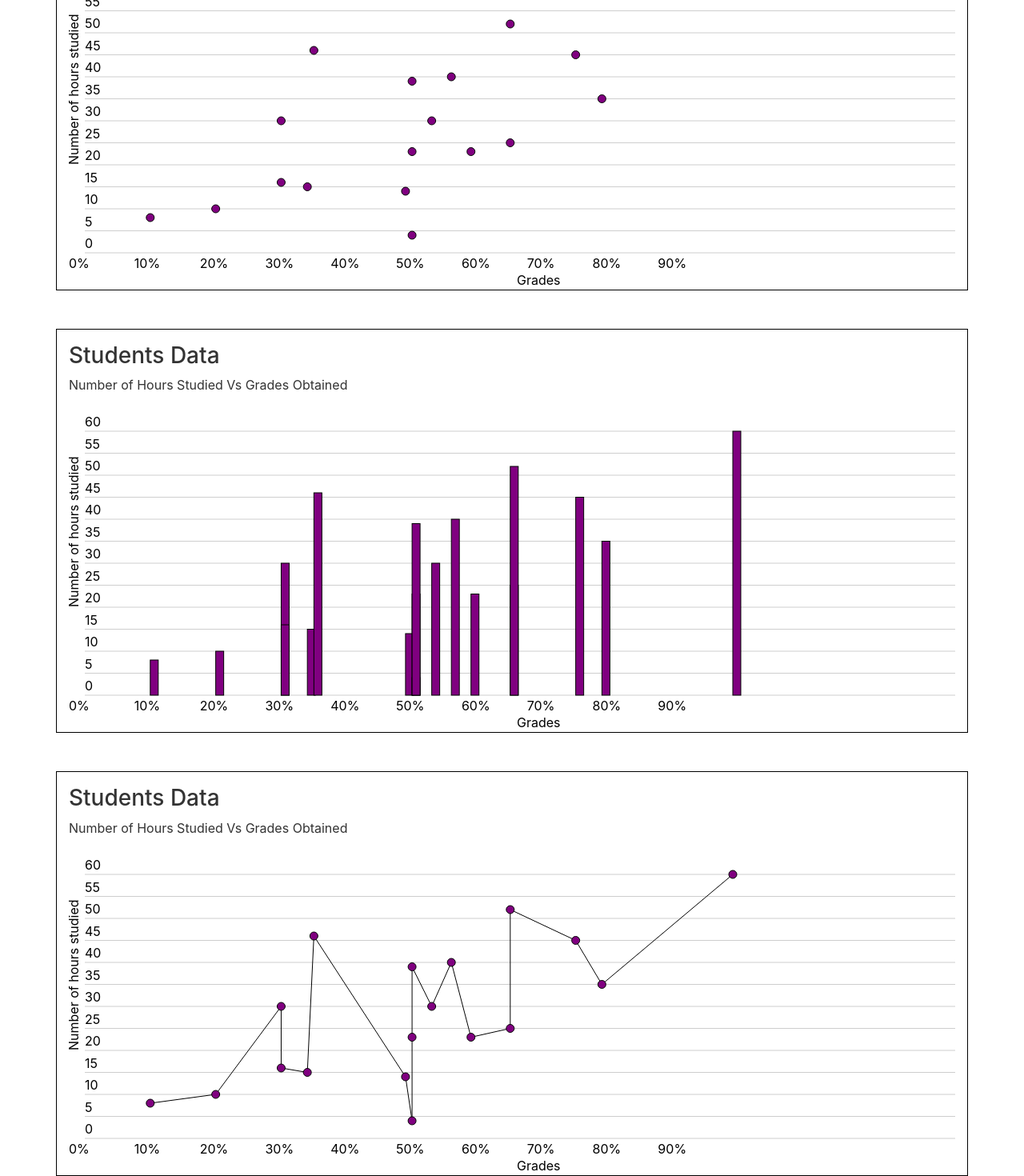
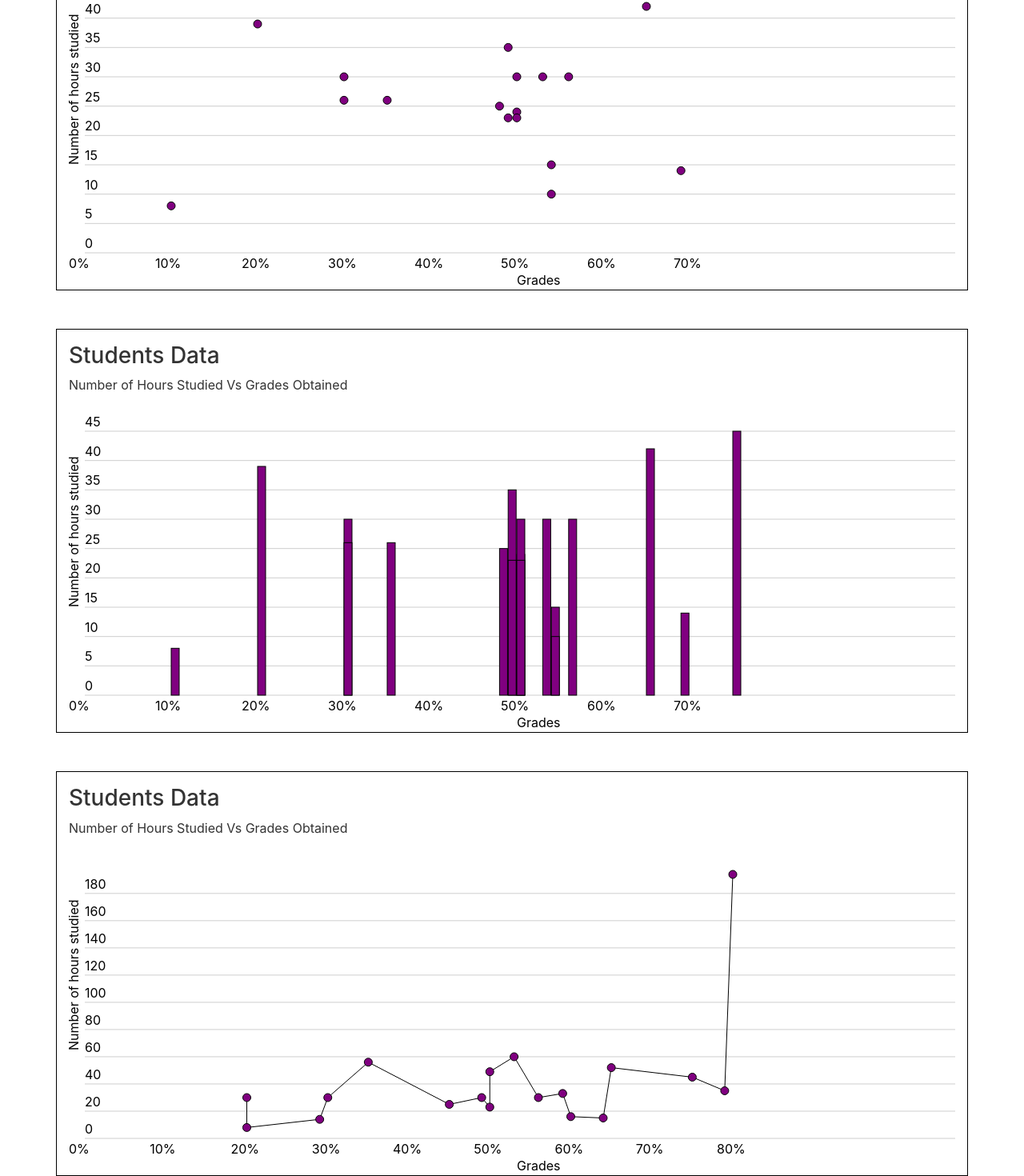
Before and after one commit to Anuradha-27/Line-Chart-Svelte-and-D3-, a Svelte app: page / in a window 1280 px wide. Shown: the part 151-1621 px from the top of the page at 80% size. Built offline with nearby package versions, Linux system fonts and the light colour scheme.

Commit message:
Major changes

```diff
--- a/src/components/BarChart.svelte
+++ b/src/components/BarChart.svelte
@@ -6,31 +6,31 @@
   import YAxis from "./shared/YAxis.svelte";
   import Header from "./shared/Header.svelte";
   import Tooltip from "./Tooltip.svelte";
-  export let config
-  export let data;
-  let width = config.chart.width;
-  let height = config.chart.height;
+  export let dataConfig1;
+  let data=dataConfig1.data;
+  let width = dataConfig1.chart.width;
+  let height = dataConfig1.chart.height;
   let hoveredData;
   $: console.log(hoveredData);
-  let path = d3
-    .line()
-    .x((d) => xScale(d.grade))
-    .y((d) => yScale(d.hours))
-    .curve(d3.curveLinear);
+  for (let i = 0; i < data.length; i++) {
+
+    data[i].xKey=data[i][`${dataConfig1.xKey}`]
+    data[i].yKey=data[i][`${dataConfig1.yKey}`]
+  }
   const margin = {
-    top: config.margin.top,
-    right: config.margin.right,
-    left: config.margin.left,
-    bottom: config.margin.bottom,
+    top: dataConfig1.margin.top,
+    right: dataConfig1.margin.right,
+    left: dataConfig1.margin.left,
+    bottom: dataConfig1.margin.bottom,
   };
   const xScale = scaleLinear()
-    .domain([0, max(data, (d) => d.grade)])
+    .domain([0, max(data, (d) => d.xKey)])
     .range([0, width - margin.left - margin.right]);
   const yScale = scaleLinear()
-    .domain([0, max(data, (d) => d.hours)])
+    .domain([0, max(data, (d) => d.yKey)])
     .range([height - margin.top - margin.bottom, 0]);
-  let xTicks = xScale.ticks(config.range.xTicks);
-  let yTicks = yScale.ticks(config.range.yTicks);
+  let xTicks = xScale.ticks(dataConfig1.range.xTicks);
+  let yTicks = yScale.ticks(dataConfig1.range.yTicks);
   let innerHeight = height - margin.top - margin.bottom;
   let innerWidth = width - margin.left - margin.right;
 </script>
@@ -47,28 +47,33 @@
     <XAxis {height} {xScale} {margin} {xTicks} />
     <YAxis {height} {yScale} {width} {margin} {yTicks} />
     <g class="rect" transform="translate({margin.left} {margin.top})">
-      <text transform={`translate(${-8},${innerHeight / 1.5}) rotate(-90)`}
-        >{config.labels.yAxis}
+      <text
+        transform={`translate(${dataConfig1.text.translate},${
+          innerHeight / dataConfig1.text.height
+        }) rotate(-90)`}
+        >{dataConfig1.labels.yAxis}
       </text>
 
-      {#each data.sort((a, b) => a.grade - b.grade) as student}
+      {#each data.sort((a, b) => a.xKey - b.xKey) as data}
         <rect
-          x={xScale(student.grade)}
-          y={yScale(student.hours)}
-          width=10 height={yScale(0)-yScale(student.hours)}
-          fill="purple"
-          stroke="black"
+          x={xScale(data.xKey)}
+          y={yScale(data.yKey)}
+          width={dataConfig1.bar.width}
+          height={yScale(0) - yScale(data.yKey)}
+          fill={dataConfig1.chart.fill}
+          stroke={dataConfig1.chart.stroke}
           on:mouseover={() => {
-            hoveredData = student;
+            hoveredData = data;
           }}
           on:focus={() => {
-            hoveredData = student;
+            hoveredData = data;
           }}
-          tabIndex="0"
+          tabIndex={dataConfig1.scatter.tabIndex}
         />
       {/each}
-      <text x={innerWidth / 1.5} y={innerHeight + 40}
-        >{config.labels.xAxis}</text
+      <text
+        x={innerWidth / dataConfig1.text.height}
+        y={innerHeight + dataConfig1.text.height1}>{dataConfig1.labels.xAxis}</text
       >
     </g>
   </svg>
@@ -78,8 +83,4 @@
 </div>
 
 <style>
-    .bars rect {
-		justify-content: space-evenly;
-		opacity: 0.65;
-	}
 </style>
--- a/src/components/LineChart.svelte
+++ b/src/components/LineChart.svelte
@@ -6,31 +6,37 @@
   import YAxis from "./shared/YAxis.svelte";
   import Header from "./shared/Header.svelte";
   import Tooltip from "./Tooltip.svelte";
-  export let config
-  export let data;
-  let width = config.chart.width;
-  let height = config.chart.height;
+  export let dataConfig;
+  let data=dataConfig.data;
+  let width = dataConfig.chart.width;
+  let height = dataConfig.chart.height;
   let hoveredData;
   $: console.log(hoveredData);
+  for (let i = 0; i < data.length; i++) {
+
+    data[i].xKey=data[i][`${dataConfig.xKey}`]
+    data[i].yKey=data[i][`${dataConfig.yKey}`]
+  }
+  console.log(data)
   let path = d3
     .line()
-    .x((d) => xScale(d.grade))
-    .y((d) => yScale(d.hours))
+    .x((d) => xScale(d.xKey))
+    .y((d) => yScale(d.yKey))
     .curve(d3.curveLinear);
   const margin = {
-    top: config.margin.top,
-    right: config.margin.right,
-    left: config.margin.left,
-    bottom: config.margin.bottom,
+    top: dataConfig.margin.top,
+    right: dataConfig.margin.right,
+    left: dataConfig.margin.left,
+    bottom: dataConfig.margin.bottom,
   };
   const xScale = scaleLinear()
-    .domain([0, max(data, (d) => d.grade)])
+    .domain([0, max(data, (d) => d.xKey)])
     .range([0, width - margin.left - margin.right]);
   const yScale = scaleLinear()
-    .domain([0, max(data, (d) => d.hours)])
+    .domain([0, max(data, (d) => d.yKey)])
     .range([height - margin.top - margin.bottom, 0]);
-  let xTicks = xScale.ticks(config.range.xTicks);
-  let yTicks = yScale.ticks(config.range.yTicks);
+  let xTicks = xScale.ticks(dataConfig.range.xTicks);
+  let yTicks = yScale.ticks(dataConfig.range.yTicks);
   let innerHeight = height - margin.top - margin.bottom;
   let innerWidth = width - margin.left - margin.right;
 </script>
@@ -47,34 +53,44 @@
     <XAxis {height} {xScale} {margin} {xTicks} />
     <YAxis {height} {yScale} {width} {margin} {yTicks} />
     <g class="circles" transform="translate({margin.left} {margin.top})">
-      <text transform={`translate(${-8},${innerHeight / 1.5}) rotate(-90)`}
-        >{config.labels.yAxis}
+      <text
+        transform={`translate(${dataConfig.text.translate},${
+          innerHeight / dataConfig.text.height
+        }) rotate(-90)`}
+        >{dataConfig.labels.yAxis}
       </text>
       <path
-        d={path(data.sort((a, b) => a.grade - b.grade))}
-        fill="none"
-        stroke="black"
-        stroke-width="1"
+        d={path(data.sort((a, b) => a.xKey - b.xKey))}
+        fill={dataConfig.chart.fillNone}
+        stroke={dataConfig.chart.stroke}
+        stroke-width={dataConfig.chart.strokeWidth}
       />
-      {#each data.sort((a, b) => a.grade - b.grade) as student}
+      {#each data.sort((a, b) => a.xKey - b.xKey) as data}
         <circle
-          cx={xScale(student.grade)}
-          cy={yScale(student.hours)}
-          r={hoveredData && hoveredData == student ? "8" : "5"}
-          opacity={hoveredData ? (hoveredData == student ? "1" : ".3") : "1"}
-          fill="purple"
-          stroke="black"
+          cx={xScale(data.xKey)}
+          cy={yScale(data.yKey)}
+          r={hoveredData && hoveredData == data
+            ? dataConfig.scatter.beforeHovered
+            : dataConfig.scatter.onHovered}
+          opacity={hoveredData
+            ? hoveredData == data
+              ? dataConfig.scatter.opacity
+              : dataConfig.scatter.opacityOnHovered
+            : dataConfig.scatter.opacity}
+          fill={dataConfig.chart.fill}
+          stroke={dataConfig.chart.stroke}
           on:mouseover={() => {
-            hoveredData = student;
+            hoveredData = data;
           }}
           on:focus={() => {
-            hoveredData = student;
+            hoveredData = data;
           }}
-          tabIndex="0"
+          tabIndex={dataConfig.scatter.tabIndex}
         />
       {/each}
-      <text x={innerWidth / 1.5} y={innerHeight + 40}
-        >{config.labels.xAxis}</text
+      <text
+        x={innerWidth / dataConfig.text.height}
+        y={innerHeight + dataConfig.text.height1}>{dataConfig.labels.xAxis}</text
       >
     </g>
   </svg>
--- a/src/components/ScatterPlot.svelte
+++ b/src/components/ScatterPlot.svelte
@@ -6,31 +6,30 @@
   import YAxis from "./shared/YAxis.svelte";
   import Header from "./shared/Header.svelte";
   import Tooltip from "./Tooltip.svelte";
-    export let config
-    export let data;
-    let width = config.chart.width;
-    let height = config.chart.height;
+  export let dataConfig;
+  let data=dataConfig.data;
+  let width = dataConfig.chart.width;
+  let height = dataConfig.chart.height;
   let hoveredData;
   $: console.log(hoveredData);
-    let path = d3
-      .line()
-      .x((d) => xScale(d.grade))
-      .y((d) => yScale(d.hours))
-      .curve(d3.curveLinear);
+  for (let i = 0; i < data.length; i++) {
+    data[i].xKey=data[i][`${dataConfig.xKey}`]
+    data[i].yKey=data[i][`${dataConfig.yKey}`]
+  }
   const margin = {
-      top: config.margin.top,
-      right: config.margin.right,
-      left: config.margin.left,
-      bottom: config.margin.bottom,
+    top: dataConfig.margin.top,
+    right: dataConfig.margin.right,
+    left: dataConfig.margin.left,
+    bottom: dataConfig.margin.bottom,
   };
   const xScale = scaleLinear()
-      .domain([0, max(data, (d) => d.grade)])
+    .domain([0, max(data, (d) => d.xKey)])
     .range([0, width - margin.left - margin.right]);
   const yScale = scaleLinear()
-      .domain([0, max(data, (d) => d.hours)])
+    .domain([0, max(data, (d) => d.yKey)])
     .range([height - margin.top - margin.bottom, 0]);
-    let xTicks = xScale.ticks(config.range.xTicks);
-    let yTicks = yScale.ticks(config.range.yTicks);
+  let xTicks = xScale.ticks(dataConfig.range.xTicks);
+  let yTicks = yScale.ticks(dataConfig.range.yTicks);
   let innerHeight = height - margin.top - margin.bottom;
   let innerWidth = width - margin.left - margin.right;
 </script>
@@ -47,30 +46,39 @@
     <XAxis {height} {xScale} {margin} {xTicks} />
     <YAxis {height} {yScale} {width} {margin} {yTicks} />
     <g class="circles" transform="translate({margin.left} {margin.top})">
-        <text transform={`translate(${-8},${innerHeight / 1.5}) rotate(-90)`}
-          >{config.labels.yAxis}
+      <text
+        transform={`translate(${dataConfig.text.translate},${
+          innerHeight / dataConfig.text.height
+        }) rotate(-90)`}
+        >{dataConfig.labels.yAxis}
       </text>
 
-
-        {#each data.sort((a, b) => a.grade - b.grade) as student}
+      {#each data.sort((a, b) => a.xKey - b.xKey) as data}
         <circle
-            cx={xScale(student.grade)}
-            cy={yScale(student.hours)}
-            r={hoveredData && hoveredData == student ? "8" : "5"}
-            opacity={hoveredData ? (hoveredData == student ? "1" : ".3") : "1"}
-            fill="purple"
-            stroke="black"
+          cx={xScale(data.xKey)}
+          cy={yScale(data.yKey)}
+          r={hoveredData && hoveredData == data
+            ? dataConfig.scatter.beforeHovered
+            : dataConfig.scatter.onHovered}
+          opacity={hoveredData
+            ? hoveredData == data
+              ? dataConfig.scatter.opacity
+              : dataConfig.scatter.opacityOnHovered
+            : dataConfig.scatter.opacity}
+          fill={dataConfig.chart.fill}
+          stroke={dataConfig.chart.stroke}
           on:mouseover={() => {
-              hoveredData = student;
+            hoveredData = data;
           }}
           on:focus={() => {
-              hoveredData = student;
+            hoveredData = data;
           }}
-            tabIndex="0"
+          tabIndex={dataConfig.scatter.tabIndex}
         />
       {/each}
-        <text x={innerWidth / 1.5} y={innerHeight + 40}
-          >{config.labels.xAxis}</text
+      <text
+        x={innerWidth / dataConfig.text.height}
+        y={innerHeight + dataConfig.text.height1}>{dataConfig.labels.xAxis}</text
       >
     </g>
   </svg>
--- a/src/components/config/config.js
+++ /dev/null
@@ -1,27 +0,0 @@
-const lineChart = {
-  chart: {
-    width: 850,
-    height: 400,
-  },
-  margin: {
-    top: 30,
-    right: 20,
-    left: 20,
-    bottom: 40,
-  },
-  range: {
-    xTicks: 10,
-    yTicks: 10,
-  },
-  labels: {
-    xAxis:"Grades",
-    yAxis:"Number of hours studied"
-  },
-  padding: {
-    top: 20,
-    right: 10,
-    left: 10,
-    bottom: 20,
-  }
-};
-module.exports = lineChart;
--- /dev/null
+++ b/src/components/config/dataConfig.js
@@ -0,0 +1,51 @@
+import data from "../../data/data1";
+const lineChart = {
+  data:data,
+  xKey:"grade",
+  yKey:"hours",
+  chart: {
+    width: 850,
+    height: 400,
+    fillNone: "none",
+    fill: "purple",
+    strokeWidth: 1,
+    stroke: "black",
+  },
+  margin: {
+    top: 30,
+    right: 20,
+    left: 20,
+    bottom: 40,
+  },
+  range: {
+    xTicks: 10,
+    yTicks: 10,
+  },
+  labels: {
+    xAxis: "Grades",
+    yAxis: "Number of hours studied",
+  },
+  padding: {
+    top: 20,
+    right: 10,
+    left: 10,
+    bottom: 20,
+  },
+  scatter: {
+    beforeHovered: 8,
+    onHovered: 5,
+    opacity: 1,
+    opacityOnHovered: 0.3,
+    tabIndex: 0,
+  },
+  text: {
+    translate: -8,
+    height: 1.5,
+    height1: 40,
+  },
+  bar: {
+    width: 10,
+  },
+};
+
+export default lineChart;
--- /dev/null
+++ b/src/components/config/dataConfig2.js
@@ -0,0 +1,51 @@
+import data from "../../data/data2";
+const lineChart = {
+  data:data,
+  xKey:"grade",
+  yKey:"hours",
+  chart: {
+    width: 850,
+    height: 400,
+    fillNone: "none",
+    fill: "purple",
+    strokeWidth: 1,
+    stroke: "black",
+  },
+  margin: {
+    top: 30,
+    right: 20,
+    left: 20,
+    bottom: 40,
+  },
+  range: {
+    xTicks: 10,
+    yTicks: 10,
+  },
+  labels: {
+    xAxis: "Grades",
+    yAxis: "Number of hours studied",
+  },
+  padding: {
+    top: 20,
+    right: 10,
+    left: 10,
+    bottom: 20,
+  },
+  scatter: {
+    beforeHovered: 8,
+    onHovered: 5,
+    opacity: 1,
+    opacityOnHovered: 0.3,
+    tabIndex: 0,
+  },
+  text: {
+    translate: -8,
+    height: 1.5,
+    height1: 40,
+  },
+  bar: {
+    width: 10,
+  },
+};
+
+export default lineChart;
```
Also changed, not shown: src/App.svelte (+6 -7 lines), src/components/config/dataConfig1.js (added, +51 -0 lines), src/components/shared/Header.svelte (line endings or trailing spaces). Lines whose indentation alone changed are shown as unchanged.
